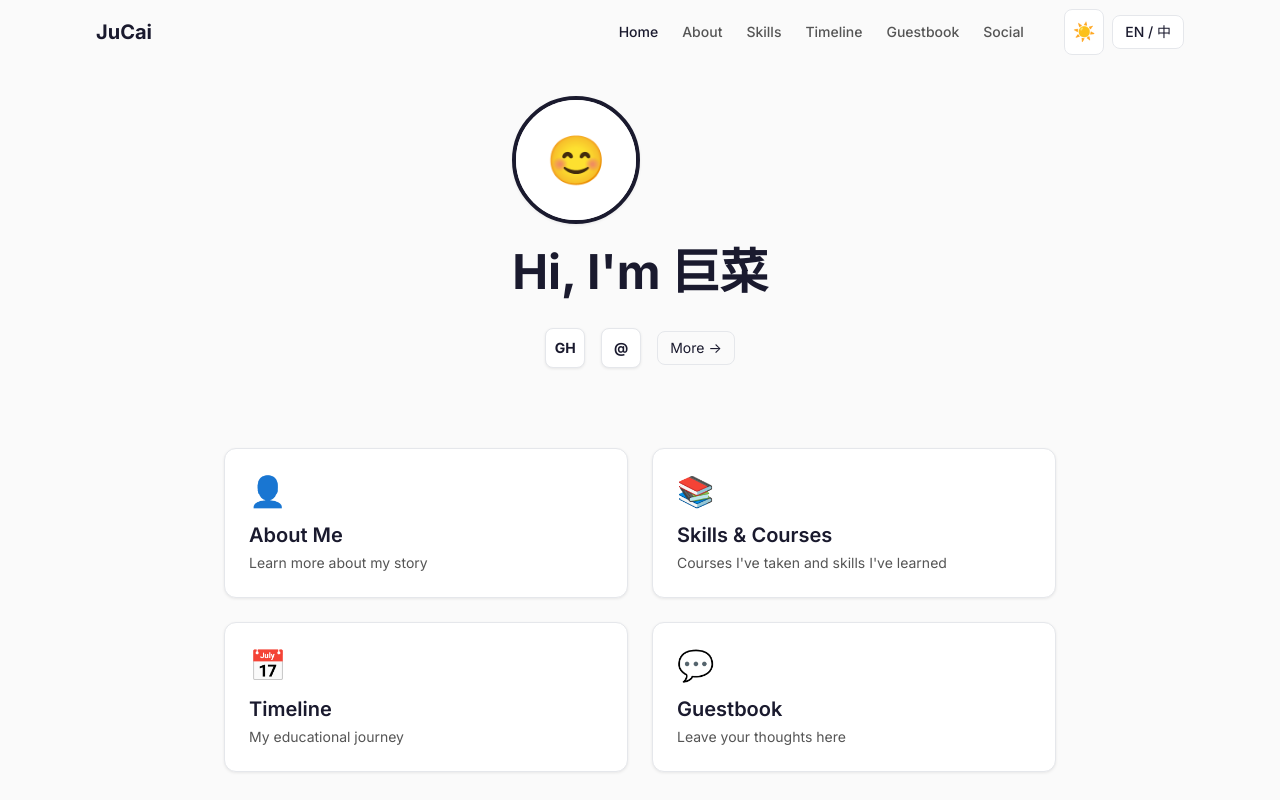
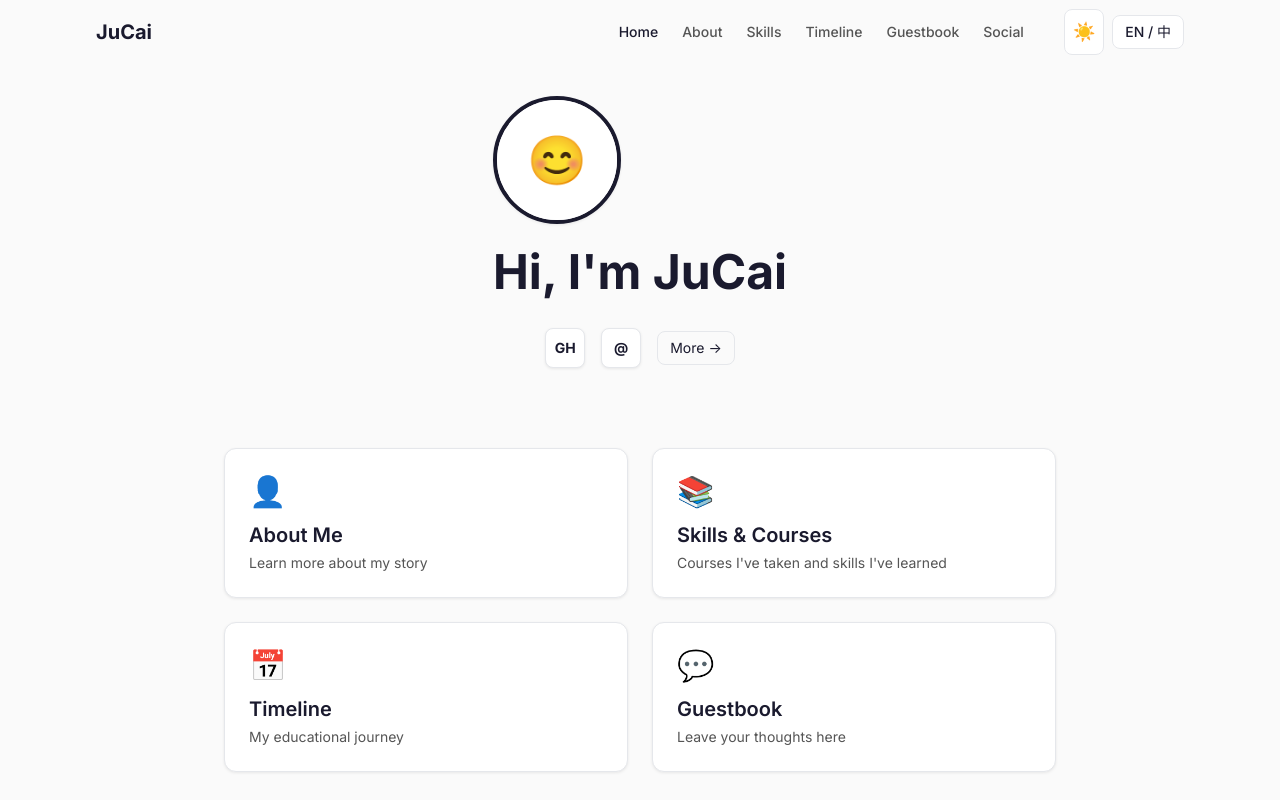
Before and after one commit to ImJc917/JuCai-Website, a Next.js app: page /en in a window 1280 px wide. Shown: the top 800 px of the page. Built offline with nearby package versions, Linux system fonts and the light colour scheme.

Commit message:
feat: 中文标题显示巨菜，英文标题显示JuCai

```diff
--- a/src/app/[locale]/page.tsx
+++ b/src/app/[locale]/page.tsx
@@ -71,7 +71,7 @@ export default async function HomePage({
             </div>
             <h1 className="text-4xl sm:text-5xl font-bold mb-8" style={{ color: 'var(--text-primary)' }}>
               {isZh ? '你好，我是' : "Hi, I'm"}{' '}
-              <span style={{ color: 'var(--accent)' }}>巨菜</span>
+              <span style={{ color: 'var(--accent)' }}>{isZh ? '巨菜' : 'JuCai'}</span>
             </h1>
           </ScrollFadeIn>
 
```
